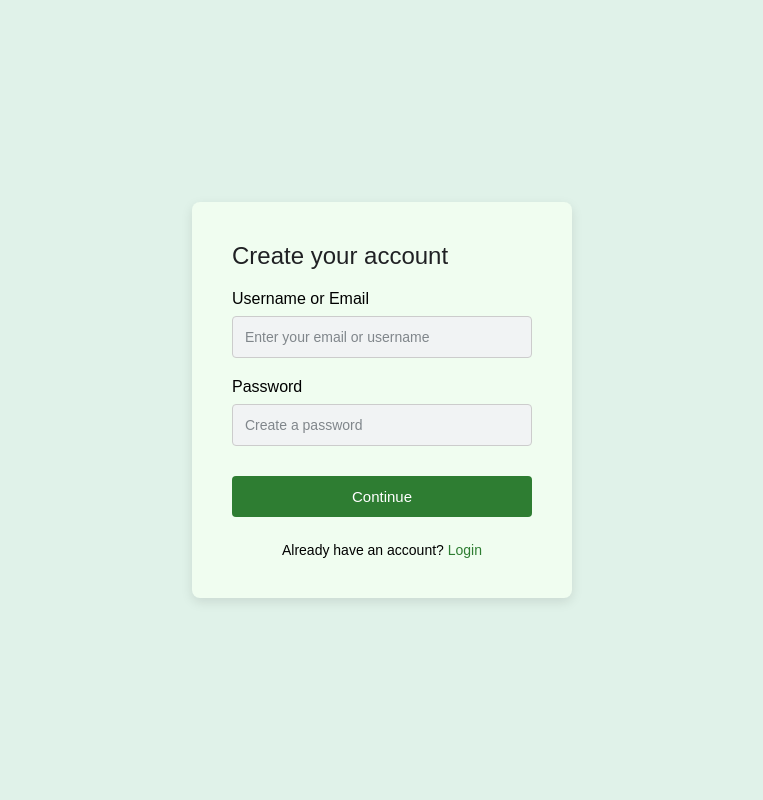
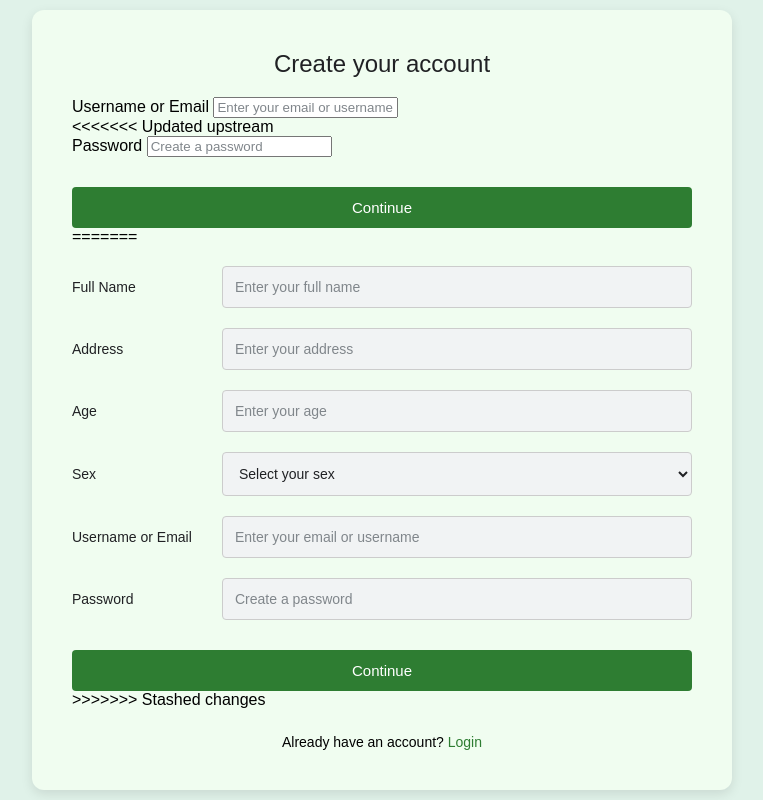
Before and after one commit to Labreo/hackathon-gec, a Flask app: page /signup in a window 1280 px wide. Shown: the whole page, without its empty margins (258-1021 px from the left). Run offline with Flask 3, Linux system fonts and the light colour scheme.

Commit message:
fixed the alignment for enter box and textfield changes for sign up menu

```diff
--- a/templates/signup.html
+++ b/templates/signup.html
@@ -3,40 +3,51 @@
 <head>
   <meta charset="UTF-8">
   <title>Sign Up - EcoConnect</title>
+  <meta name="viewport" content="width=device-width, initial-scale=1.0">
   <style>
     * {
       box-sizing: border-box;
       font-family: Arial, sans-serif;
+    }
+    html, body {
+      height: 100%;
+      margin: 0;
     }
     body {
       background-color: #e0f2e9;
       display: flex;
       justify-content: center;
       align-items: center;
-      height: 100vh;
-      margin: 0;
+      padding: 20px;
     }
     .container {
       background-color: #f0fdf0;
       padding: 40px;
-      border-radius: 8px;
-      box-shadow: 0 4px 12px rgba(0,0,0,0.1);
+      border-radius: 12px;
+      box-shadow: 0 4px 12px rgba(0, 0, 0, 0.1);
       width: 100%;
-      max-width: 380px;
+      max-width: 700px;
     }
     h2 {
       margin-top: 0;
       font-weight: 500;
       color: #202124;
+      text-align: center;
     }
-    .input-field {
+    .input-row {
+      display: flex;
+      align-items: center;
       margin-top: 20px;
     }
-    input[type="text"],
-    input[type="password"] {
-      width: 100%;
+    .input-row label {
+      width: 150px;
+      font-size: 14px;
+      color: #202124;
+    }
+    .input-row input,
+    .input-row select {
+      flex: 1;
       padding: 12px;
-      margin-top: 8px;
       border: 1px solid #ccc;
       border-radius: 4px;
       background-color: #f1f3f4;
@@ -73,6 +84,16 @@
     .existing-user a:hover {
       text-decoration: underline;
     }
+    @media (max-width: 600px) {
+      .input-row {
+        flex-direction: column;
+        align-items: flex-start;
+      }
+      .input-row label {
+        width: 100%;
+        margin-bottom: 6px;
+      }
+    }
   </style>
 </head>
 <body>
@@ -84,6 +105,7 @@
     <input type="text" id="username" name="username" placeholder="Enter your email or username" required>
   </div>
 
+<<<<<<< Updated upstream
   <div class="input-field">
     <label for="password">Password</label>
     <input type="password" id="password" name="password" placeholder="Create a password" required>
@@ -91,6 +113,45 @@
 
   <button class="btn" type="submit">Continue</button>
 </form>
+=======
+    <div class="input-row">
+      <label for="fullname">Full Name</label>
+      <input type="text" id="fullname" placeholder="Enter your full name">
+    </div>
+
+    <div class="input-row">
+      <label for="address">Address</label>
+      <input type="text" id="address" placeholder="Enter your address">
+    </div>
+
+    <div class="input-row">
+      <label for="age">Age</label>
+      <input type="number" id="age" placeholder="Enter your age" min="0">
+    </div>
+
+    <div class="input-row">
+      <label for="sex">Sex</label>
+      <select id="sex">
+        <option value="" disabled selected>Select your sex</option>
+        <option value="male">Male</option>
+        <option value="female">Female</option>
+        <option value="others">Others</option>
+        <option value="prefer_not_to_say">Prefer not to say</option>
+      </select>
+    </div>
+
+    <div class="input-row">
+      <label for="username">Username or Email</label>
+      <input type="text" id="username" placeholder="Enter your email or username">
+    </div>
+
+    <div class="input-row">
+      <label for="password">Password</label>
+      <input type="password" id="password" placeholder="Create a password">
+    </div>
+
+    <button class="btn">Continue</button>
+>>>>>>> Stashed changes
 
     <div class="existing-user">
       Already have an account? <a href="{{ url_for('login') }}">Login</a>
```
Also changed, not shown: templates/login.html (+20 -4 lines).
